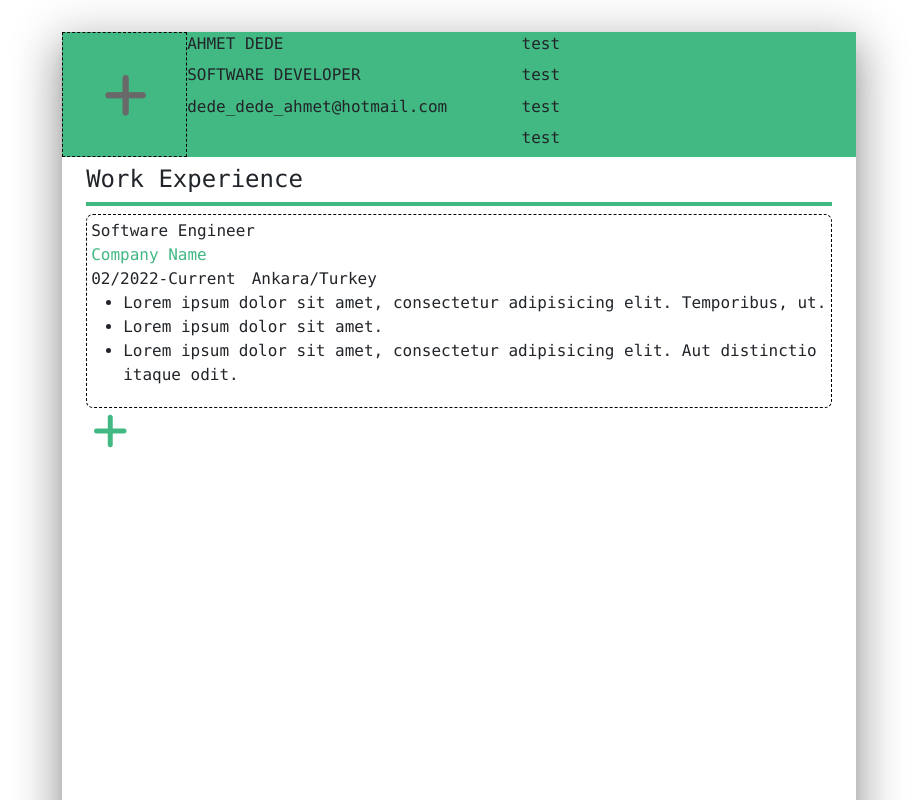
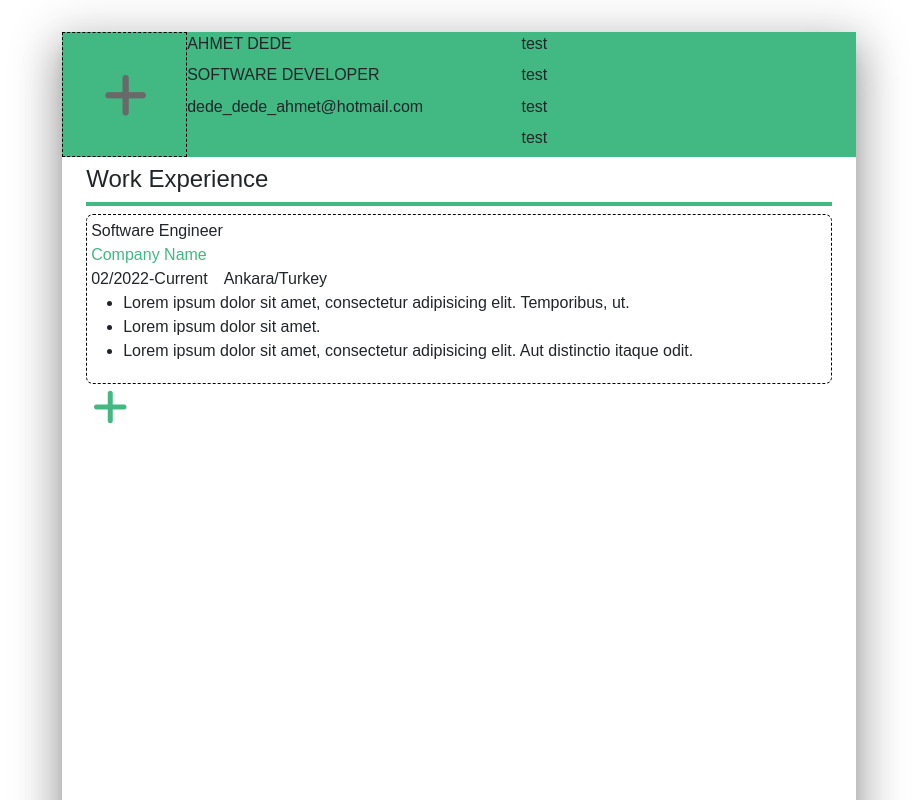
Before and after one commit to ahmedy00/cv-maker, a Vue app: page / in a window 1280 px wide. Shown: the top 800 px of the page, without its empty margins (181-1098 px from the left). Built offline with nearby package versions, Linux system fonts and the light colour scheme.

Commit message:
Defined random font-family

```diff
--- a/src/App.vue
+++ b/src/App.vue
@@ -11,7 +11,7 @@ import CvEdit from '@/components/CvEdit.vue'
 
 <style>
   * {
-    font-family: "Lucida Console", "Courier New", monospace;;
+    font-family: "Gill Sans Extrabold", sans-serif;
   }
 
   .app-wrapper {
```
